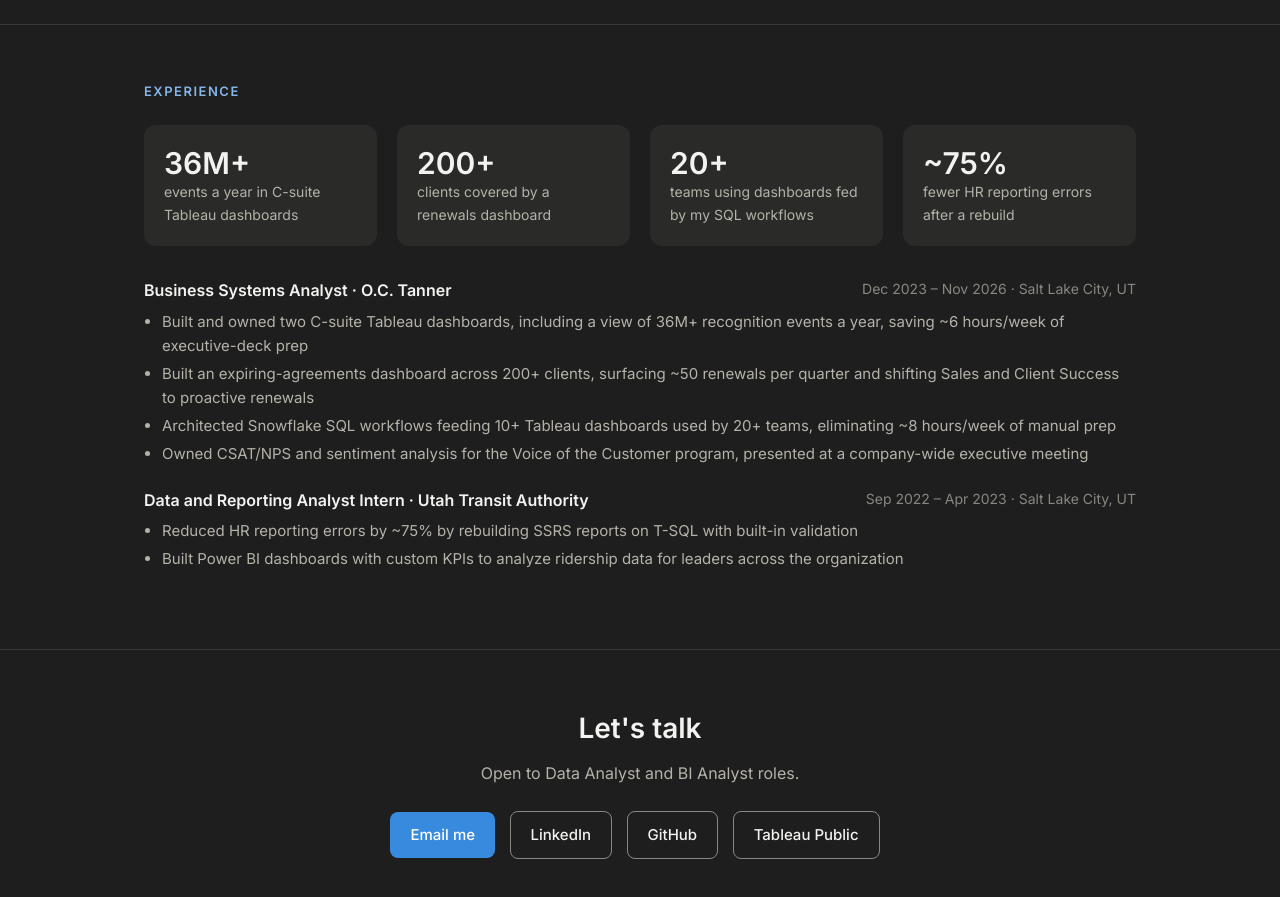
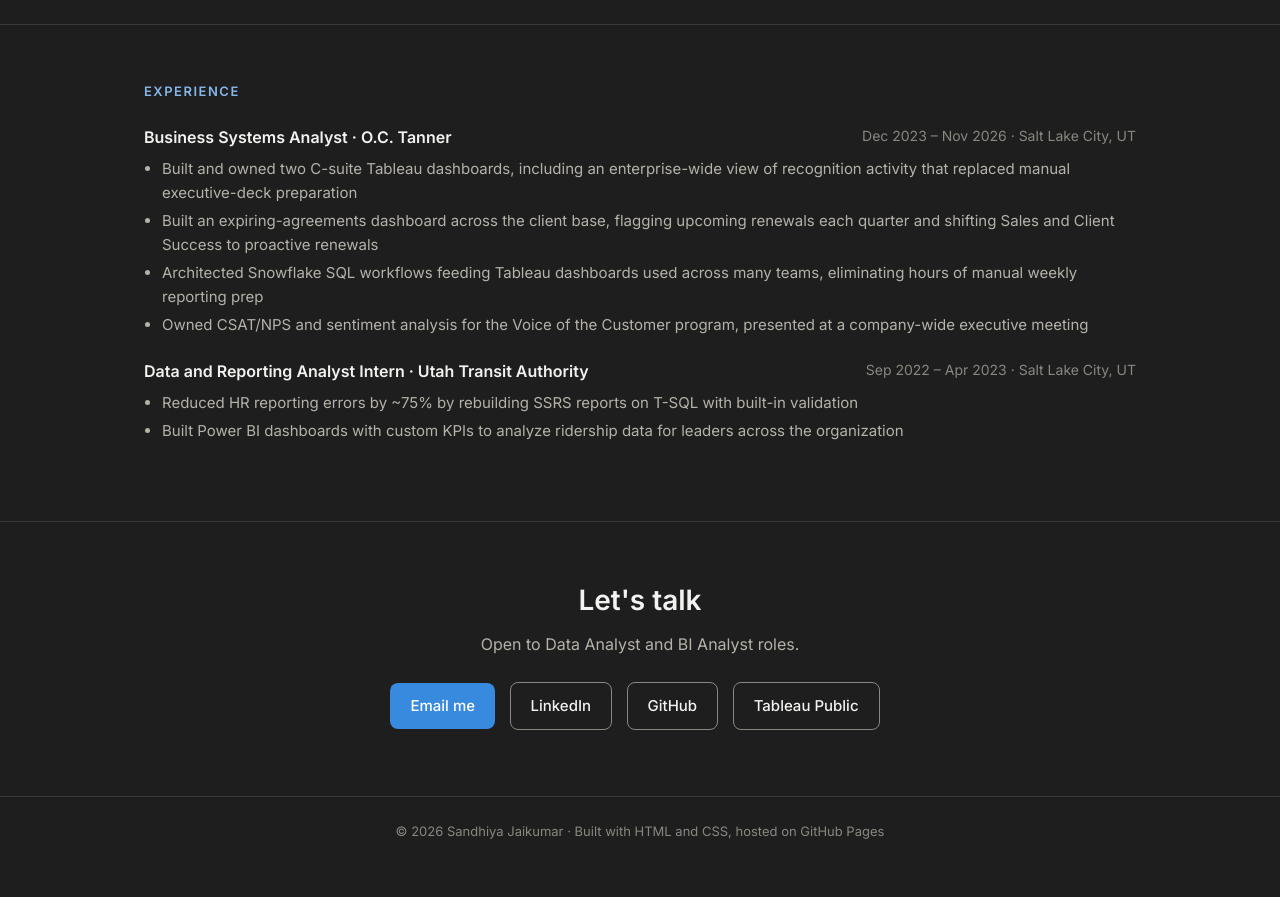
Before and after one commit to Sandhiya-Jaikumar/Sandhiya-Jaikumar.github.io, a plain HTML site: page index.html in a window 1280 px wide. Shown: the part 1600-2497 px from the top of the page. Drawn offline with Linux system fonts and the light colour scheme.

Commit message:
Update index.html

```diff
--- a/index.html
+++ b/index.html
@@ -199,19 +199,13 @@
 <section id="experience">
   <div class="wrap">
     <p class="section-title">Experience</p>
-    <div class="stats">
-      <div class="stat"><div class="num">36M+</div><div class="label">events a year in C-suite Tableau dashboards</div></div>
-      <div class="stat"><div class="num">200+</div><div class="label">clients covered by a renewals dashboard</div></div>
-      <div class="stat"><div class="num">20+</div><div class="label">teams using dashboards fed by my SQL workflows</div></div>
-      <div class="stat"><div class="num">~75%</div><div class="label">fewer HR reporting errors after a rebuild</div></div>
-    </div>
 
     <div class="job">
       <div class="job-head"><strong>Business Systems Analyst · O.C. Tanner</strong><span>Dec 2023 – Nov 2026 · Salt Lake City, UT</span></div>
       <ul>
-        <li>Built and owned two C-suite Tableau dashboards, including a view of 36M+ recognition events a year, saving ~6 hours/week of executive-deck prep</li>
-        <li>Built an expiring-agreements dashboard across 200+ clients, surfacing ~50 renewals per quarter and shifting Sales and Client Success to proactive renewals</li>
-        <li>Architected Snowflake SQL workflows feeding 10+ Tableau dashboards used by 20+ teams, eliminating ~8 hours/week of manual prep</li>
+        <li>Built and owned two C-suite Tableau dashboards, including an enterprise-wide view of recognition activity that replaced manual executive-deck preparation</li>
+        <li>Built an expiring-agreements dashboard across the client base, flagging upcoming renewals each quarter and shifting Sales and Client Success to proactive renewals</li>
+        <li>Architected Snowflake SQL workflows feeding Tableau dashboards used across many teams, eliminating hours of manual weekly reporting prep</li>
         <li>Owned CSAT/NPS and sentiment analysis for the Voice of the Customer program, presented at a company-wide executive meeting</li>
       </ul>
     </div>
```
